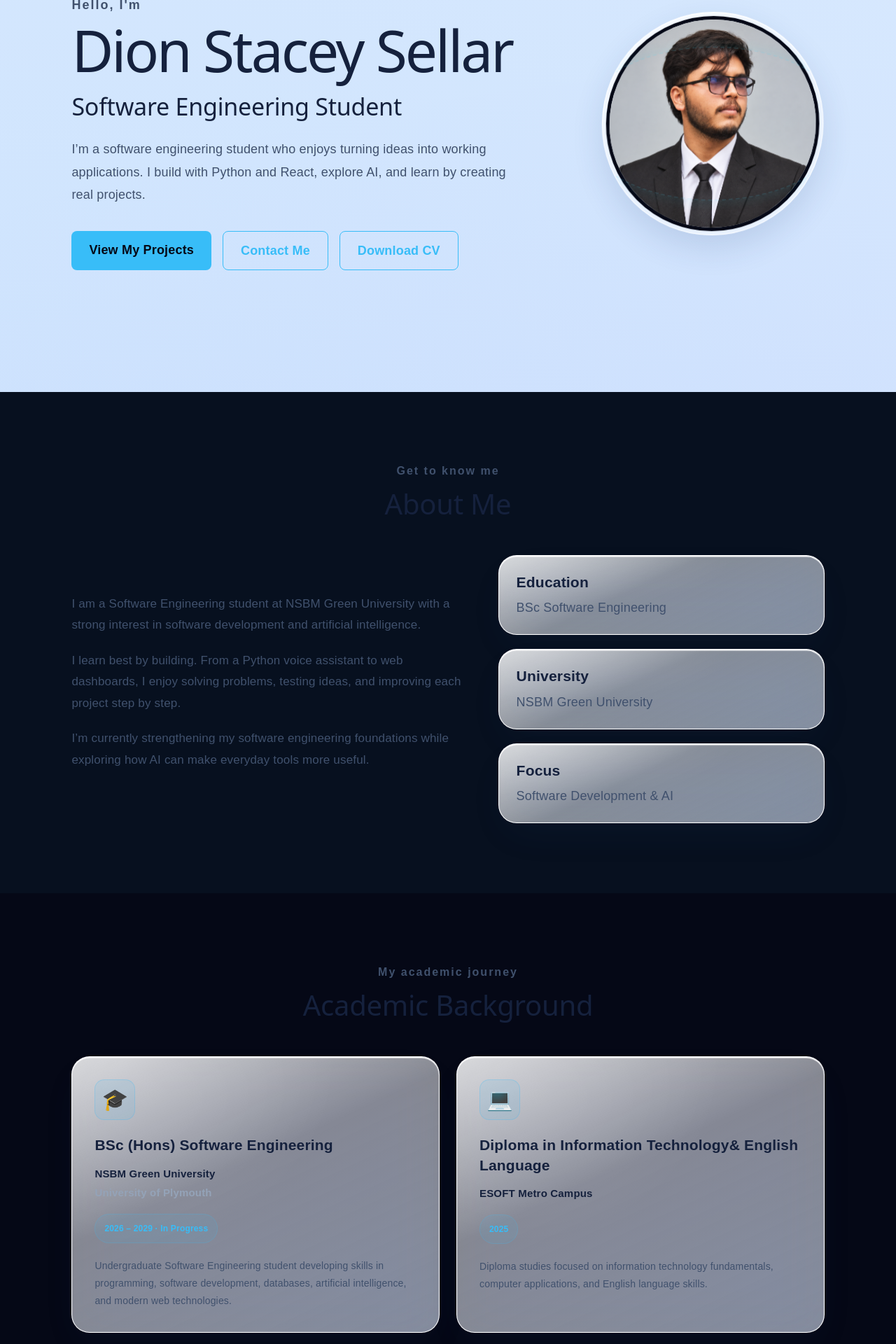
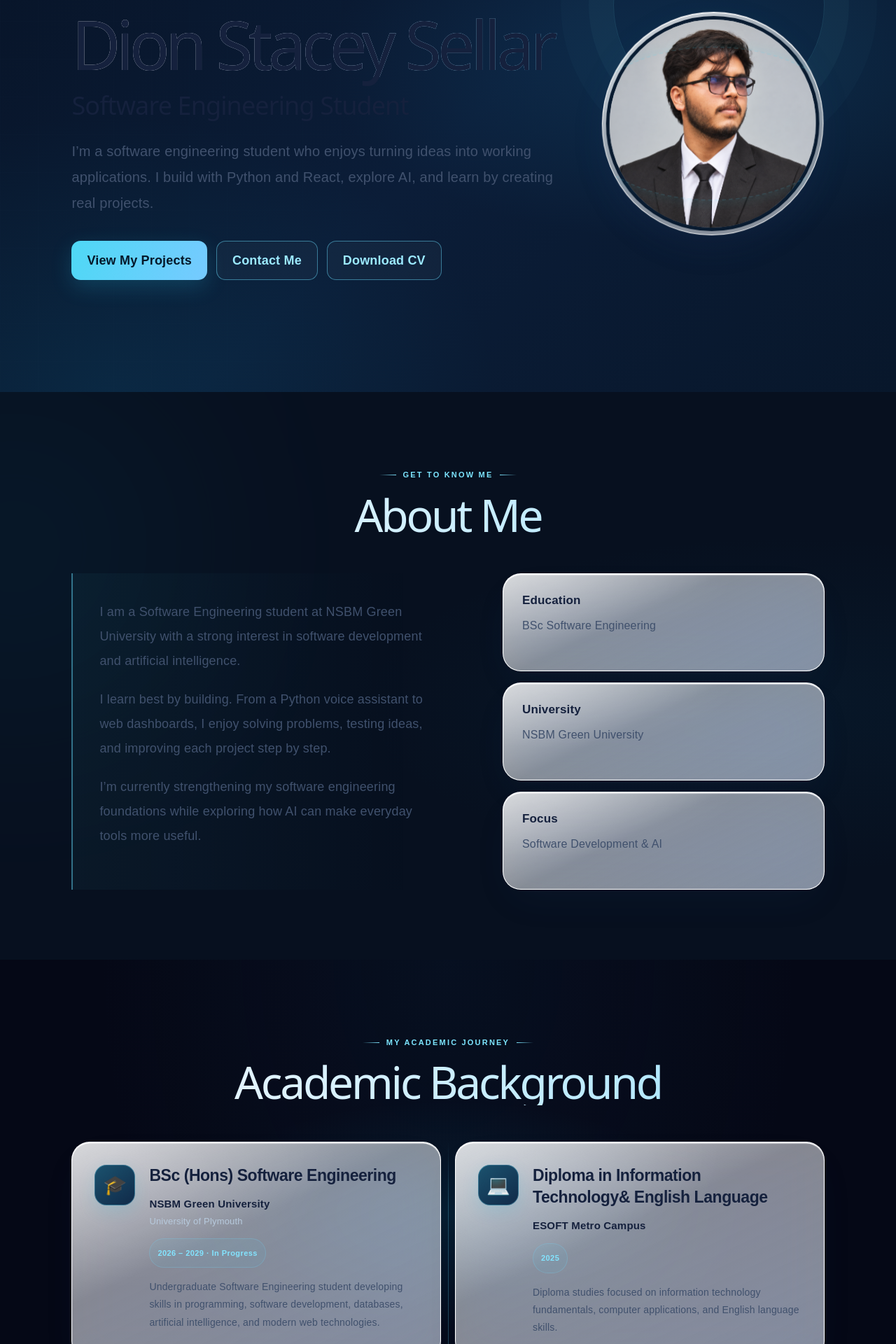
Before and after one commit to dionstacey03-dev/Dion-Portfolio-, a React (Vite) app: page / in a window 1280 px wide. Shown: the part 320-2240 px from the top of the page at 70% size. Built offline with nearby package versions, Linux system fonts and the light colour scheme; no server answers.

Commit message:
Refresh hero about and academic portfolio sections

```diff
--- a/src/App.css
+++ b/src/App.css
@@ -1515,3 +1515,61 @@ section[id]{scroll-margin-top:96px}
 @media(max-width:600px){.skills{padding:75px 6%}.skills .sectionTitle{margin-bottom:36px}.skillFilters{justify-content:flex-start;flex-wrap:nowrap;overflow-x:auto;max-width:100%;padding:8px;border-radius:17px;scrollbar-width:thin;margin-bottom:28px}.skillFilterButton{flex:0 0 auto;min-height:43px;padding:9px 15px}.skillsGrid{grid-template-columns:repeat(2,minmax(0,1fr));gap:11px}.skillCard{min-height:140px;padding:18px 10px}.skillInfo h3{font-size:13px}}
 @media(max-width:360px){.skillsGrid{grid-template-columns:1fr}}
 @media(prefers-reduced-motion:reduce){.skillFilterButton,.skillCard,.skillCard:before{transition:none}.skillFilterButton:hover,.skillCard:hover{transform:none}}
+
+/* HERO — signature introduction */
+.hero{position:relative;isolation:isolate;overflow:hidden;background:radial-gradient(ellipse at 78% 42%,#14517a55 0%,transparent 38%),radial-gradient(ellipse at 12% 100%,#087f9d20,transparent 35%),linear-gradient(135deg,#071326 0%,#0b1d38 52%,#08172b 100%)}
+.hero:before{content:"";position:absolute;z-index:-1;inset:0;pointer-events:none;opacity:.22;background-image:linear-gradient(#8edfff0b 1px,transparent 1px),linear-gradient(90deg,#8edfff0b 1px,transparent 1px);background-size:54px 54px;mask-image:linear-gradient(90deg,#000,transparent 82%)}
+.hero:after{content:"";position:absolute;z-index:-1;right:8%;top:12%;width:300px;height:300px;border:1px solid #7ceaff20;border-radius:50%;box-shadow:0 0 0 35px #7ceaff08,0 0 0 75px #7ceaff05;pointer-events:none}
+.heroContent{position:relative;z-index:1;max-width:900px}
+.hero .intro{display:flex;align-items:center;gap:12px;color:#8ceaff;font-size:13px;font-weight:800;letter-spacing:.2em;text-transform:uppercase}
+.hero .intro:before{content:"";width:30px;height:2px;background:linear-gradient(90deg,#5ce4ff,transparent)}
+.hero h1{font-size:clamp(52px,7.5vw,100px);line-height:.98;letter-spacing:-.065em;background:linear-gradient(105deg,#fff 12%,#d4eaff 55%,#75ddff 100%);-webkit-background-clip:text;background-clip:text;color:transparent;text-wrap:balance}
+.hero h2{font-size:clamp(23px,3vw,36px);letter-spacing:-.025em;color:#d6e9fb}
+.hero .description{max-width:760px;color:#b5c9dd;font-size:clamp(16px,1.8vw,20px);line-height:1.85}
+.heroButtons{gap:13px}
+.heroButtons a{display:inline-flex;align-items:center;justify-content:center;min-height:55px;padding:14px 22px;border-radius:13px;font-weight:750;transition:transform .22s,box-shadow .22s,border-color .22s,background .22s}
+.heroButtons a:hover{transform:translateY(-4px);box-shadow:0 15px 34px #0005}
+.heroButtons .primaryButton{background:linear-gradient(110deg,#4ed8f5,#76caff);color:#04182a;box-shadow:0 10px 30px #27bfe833}
+.heroButtons .secondaryButton{border:1px solid #69dfff77;background:#ffffff08;color:#9ceaff}
+.heroButtons .secondaryButton:hover{border-color:#a1efff;background:#3bcaff16}
+.profileImageWrapper{border:1px solid #8deaff77;box-shadow:0 0 0 9px #5bdfff0c,0 0 65px #26bfff36,0 28px 75px #0008}
+.profileImage{border-color:#091b30}
+@media(max-width:760px){.hero:after{right:-120px;top:6%;width:220px;height:220px}.hero h1{font-size:clamp(48px,12vw,74px)}.heroButtons{display:flex;flex-wrap:wrap}.heroButtons a{flex:1 1 170px}}
+@media(prefers-reduced-motion:reduce){.heroButtons a{transition:none}.heroButtons a:hover{transform:none}}
+
+/* ABOUT — balanced editorial layout and information panels */
+.about{position:relative;isolation:isolate;overflow:hidden;background:radial-gradient(ellipse at 88% 55%,#0b4a6b20,transparent 38%),#07101f}
+.about:before{content:"";position:absolute;z-index:-1;top:5%;left:-160px;width:360px;height:360px;border-radius:50%;background:#0ca9d8;filter:blur(150px);opacity:.12}
+.about .sectionTitle p,.education .sectionTitle p{display:inline-flex;align-items:center;gap:10px;color:#7de5ff;font-size:11px;letter-spacing:.2em;text-transform:uppercase}
+.about .sectionTitle p:before,.about .sectionTitle p:after,.education .sectionTitle p:before,.education .sectionTitle p:after{content:"";width:24px;height:1px;background:linear-gradient(90deg,transparent,#7de5ff)}
+.about .sectionTitle p:after,.education .sectionTitle p:after{transform:rotate(180deg)}
+.about .sectionTitle h2,.education .sectionTitle h2{font-size:clamp(40px,5.2vw,64px);letter-spacing:-.05em;line-height:1.05;background:linear-gradient(100deg,#f4f8ff,#b9eaff 75%,#79dcff);-webkit-background-clip:text;background-clip:text;color:transparent}
+.aboutContent{align-items:stretch;gap:clamp(30px,5vw,72px)}
+.aboutText{align-self:center;padding:clamp(22px,3vw,38px);border-left:2px solid #65dfff77;background:linear-gradient(90deg,#59dfff0b,transparent 90%);border-radius:0 18px 18px 0}
+.aboutText p{color:#c0d2e3;font-size:clamp(15px,1.45vw,18px);line-height:1.95}
+.aboutCards{gap:16px}
+.aboutCard{position:relative;overflow:hidden;padding:25px 27px;border-radius:21px;border:1px solid #83dcff38;background:linear-gradient(145deg,#183252d9,#0d1d34ed);box-shadow:0 17px 42px #0004,inset 0 1px #ffffff16;transition:transform .25s,border-color .25s,box-shadow .25s}
+.aboutCard:before{content:"";position:absolute;top:-65px;right:-55px;width:140px;height:140px;border-radius:50%;background:#2fcaff;filter:blur(70px);opacity:.12}
+.aboutCard:hover{transform:translateX(6px);border-color:#83eaff9c;box-shadow:0 22px 48px #0006,0 0 25px #1bcaff17}
+.aboutCard h3{position:relative;color:#82e6ff;font-size:17px;letter-spacing:.01em}
+.aboutCard p{position:relative;color:#e1edf8;font-size:16px;line-height:1.6}
+
+/* ACADEMIC BACKGROUND — timeline-inspired cards */
+.education{position:relative;isolation:isolate;overflow:hidden;background:radial-gradient(ellipse at 50% 0%,#113a5b26,transparent 55%),#050816}
+.education:before{content:"";position:absolute;z-index:-1;top:20%;left:50%;width:min(780px,95vw);height:340px;transform:translateX(-50%);background:radial-gradient(ellipse,#10b9e51a,transparent 68%);pointer-events:none}
+.education .sectionTitle{margin-bottom:52px}
+.educationGrid{position:relative;gap:20px}
+.educationGrid:before{content:"";position:absolute;top:0;bottom:0;left:50%;width:1px;background:linear-gradient(transparent,#65dfff44 15%,#65dfff44 85%,transparent);pointer-events:none}
+.educationCard{position:relative;overflow:hidden;display:flex;align-items:flex-start;gap:20px;padding:clamp(23px,3vw,32px);border:1px solid #78dcff35;border-radius:24px;background:linear-gradient(145deg,#122c43e8,#0b1a2ef2 75%);box-shadow:0 18px 48px #0004,inset 0 1px #ffffff10;transition:transform .25s,border-color .25s,box-shadow .25s}
+.educationCard:before{content:"";position:absolute;top:-85px;right:-75px;width:190px;height:190px;border-radius:50%;background:#0fbce9;filter:blur(85px);opacity:.1;transition:opacity .25s}
+.educationCard:hover{transform:translateY(-6px);border-color:#7ce8ff9c;box-shadow:0 25px 60px #0006,0 0 30px #13bde51a}
+.educationCard:hover:before{opacity:.22}
+.educationIcon{position:relative;flex:0 0 58px;width:58px;height:58px;display:grid;place-items:center;border:1px solid #7de4ff55;border-radius:17px;background:linear-gradient(145deg,#1b526e,#102a49);font-size:27px;box-shadow:0 8px 24px #00bce522}
+.educationContent{position:relative;min-width:0}
+.educationContent h3{margin:0 0 13px;color:#f0f7ff;font-size:clamp(18px,2vw,23px);line-height:1.35;letter-spacing:-.02em}
+.educationContent h4{margin:0 0 13px;color:#9beaff;font-size:15px;line-height:1.6}
+.educationContent h4 span{display:block;color:#b7cadd;font-size:13px;font-weight:500}
+.educationYear{display:inline-flex;margin:0 0 15px;padding:7px 11px;border:1px solid #72dcff38;border-radius:999px;background:#4acfff12;color:#83e4ff;font-size:11px;font-weight:750;letter-spacing:.04em}
+.educationContent p{margin:0;color:#b6c9da;font-size:14px;line-height:1.8}
+@media(max-width:760px){.about{padding:75px 6%}.aboutContent{grid-template-columns:1fr;gap:22px}.aboutText{padding:20px}.education{padding:75px 6%}.educationGrid{grid-template-columns:1fr}.educationGrid:before{display:none}.educationCard{padding:22px;gap:15px}.educationIcon{flex-basis:50px;width:50px;height:50px;border-radius:15px;font-size:23px}}
+@media(prefers-reduced-motion:reduce){.aboutCard,.educationCard{transition:none}.aboutCard:hover,.educationCard:hover{transform:none}}
```
